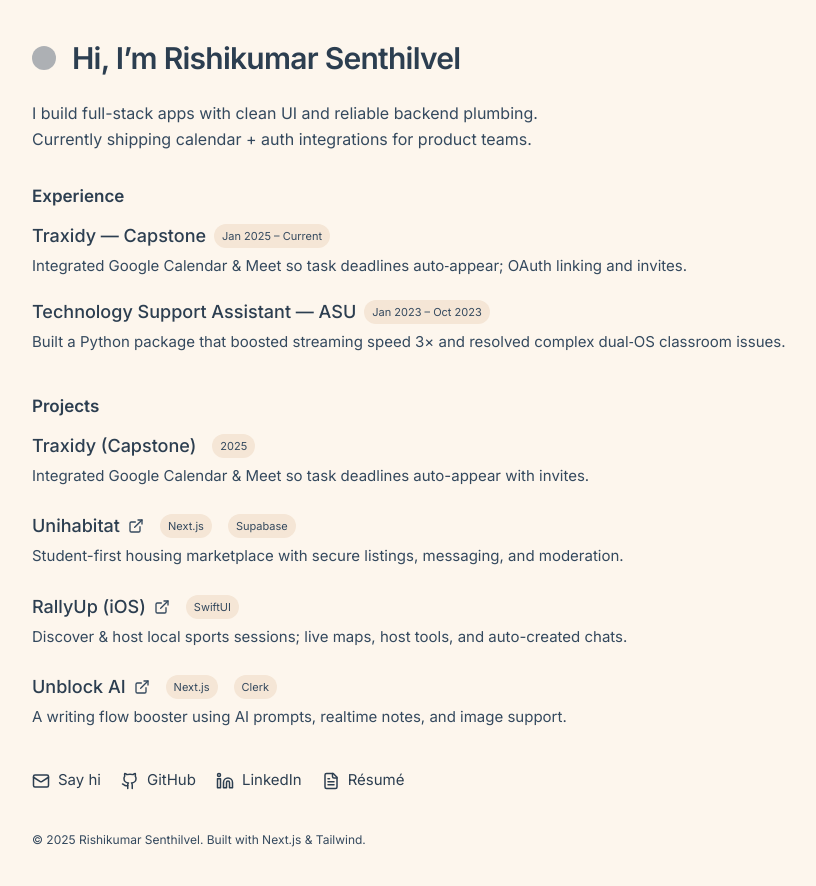
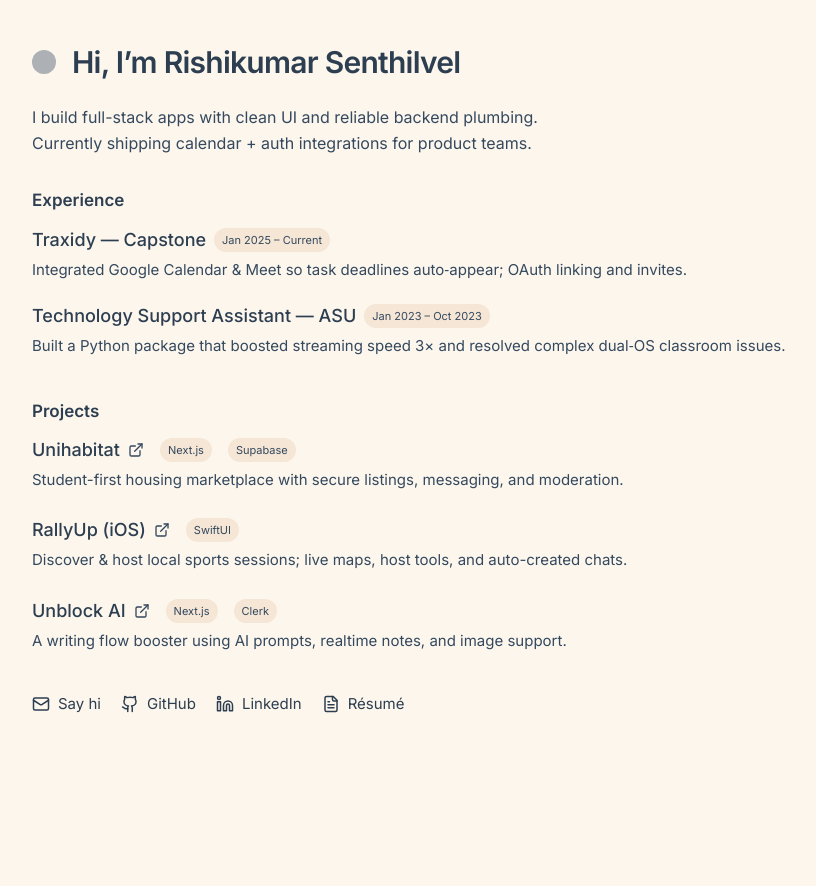
Before and after one commit to Rishi180303/portfolio, a Next.js app: page / in a window 1280 px wide. Shown: the top 886 px of the page, without its empty margins (224-1040 px from the left). After the commit the page ends 800 px from the top, so only its background shows below. Built offline with nearby package versions, Linux system fonts and the light colour scheme.

Commit message:
removed footer

```diff
--- a/src/app/page.tsx
+++ b/src/app/page.tsx
@@ -44,11 +44,6 @@ export default function Home() {
     badges?: string[];
     href?: string;
   }> = [
-    {
-      title: "Traxidy (Capstone)",
-      desc: "Integrated Google Calendar & Meet so task deadlines auto-appear with invites.",
-      badges: ["2025"],
-    },
     {
       title: "Unihabitat",
       desc: "Student-first housing marketplace with secure listings, messaging, and moderation.",
@@ -187,10 +182,7 @@ export default function Home() {
           </Link>
         </motion.div>
 
-        {/* Footer */}
-        <motion.footer variants={item} className="text-xs text-secondary pb-8">
-          © {new Date().getFullYear()} Rishikumar Senthilvel. Built with Next.js & Tailwind.
-        </motion.footer>
+        {/* Footer removed per request */}
       </motion.section>
     </main>
   );
```
